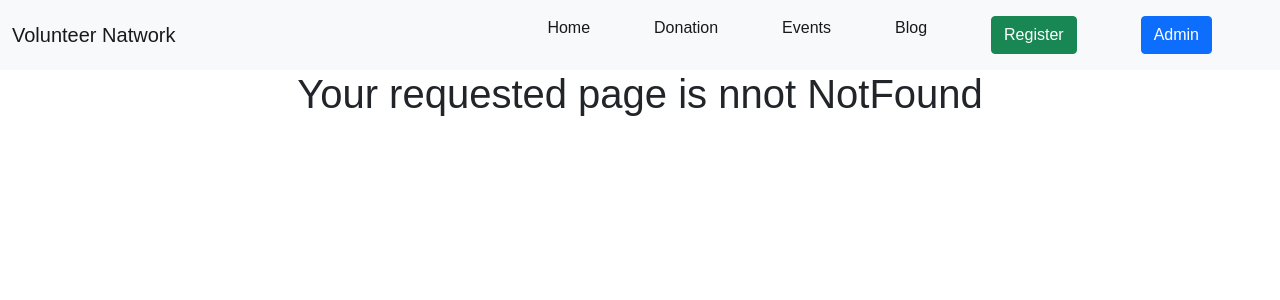
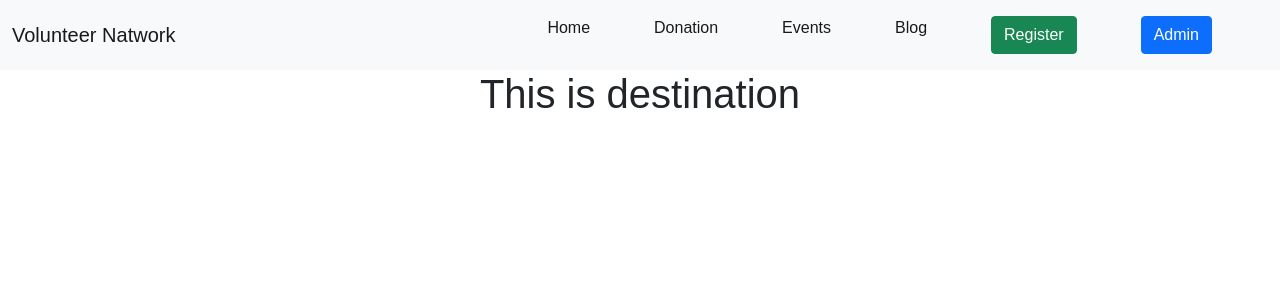
Before and after one commit to RUHUL6093/volunteernatwork, a React (Create React App) app: page /login in a window 1280 px wide. Shown: the top 300 px of the page. Built offline with nearby package versions, Linux system fonts and the light colour scheme.

Commit message:
firebase

```diff
--- a/package.json
+++ b/package.json
@@ -8,6 +8,7 @@
   ],
   "main": "src/index.js",
   "dependencies": {
+    "firebase": "8.6.1",
     "react": "17.0.2",
     "react-dom": "17.0.2",
     "react-router-dom": "5.2.0",
--- a/src/App.js
+++ b/src/App.js
@@ -5,6 +5,7 @@ import Home from "./components/Home/Home";
 import NotFound from "./components/NotFound/NotFound";
 
 import Navbar from "./components/Navbar/Navbar";
+import Login from "./components/Login/Login";
 
 export default function App() {
   return (
@@ -14,6 +15,15 @@ export default function App() {
         <Switch>
           <Route path="/Home">
             <Home />
+          </Route>
+          <Route path="/login">
+            <Login/>
+          </Route>
+          <Route path="/registEvent">
+            <Login/>
+          </Route>
+          <Route path="/myEvent">
+            <Login/>
           </Route>
           <Route exact path="/">
             <Home />
--- /dev/null
+++ b/src/components/Login/Login.js
@@ -0,0 +1,14 @@
+import React from "react";
+import firebase from "firebase/app";
+import "firebase/auth";
+import firebaseConfiq from "./firebaseConfiq";
+firebase.initializeApp(firebaseConfiq);
+
+const Login = () => {
+  return (
+    <div>
+      <h1>This is destination</h1>
+    </div>
+  );
+};
+export default Login;
--- /dev/null
+++ b/src/components/Login/firebaseConfiq.js
@@ -0,0 +1,9 @@
+const firebaseConfig = {
+  apiKey: "AIzaSyCMoRK86vSmy4CLdVCjiAHUKjmFM7v_NmI",
+  authDomain: "volunteer-network2021.firebaseapp.com",
+  projectId: "volunteer-network2021",
+  storageBucket: "volunteer-network2021.appspot.com",
+  messagingSenderId: "781272963988",
+  appId: "1:781272963988:web:ab119feba51a0ecdff8d81"
+};
+export default firebaseConfig;
```
